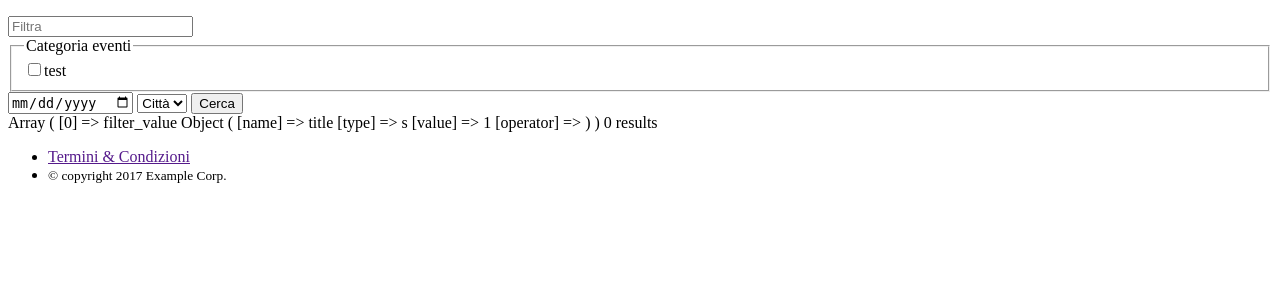
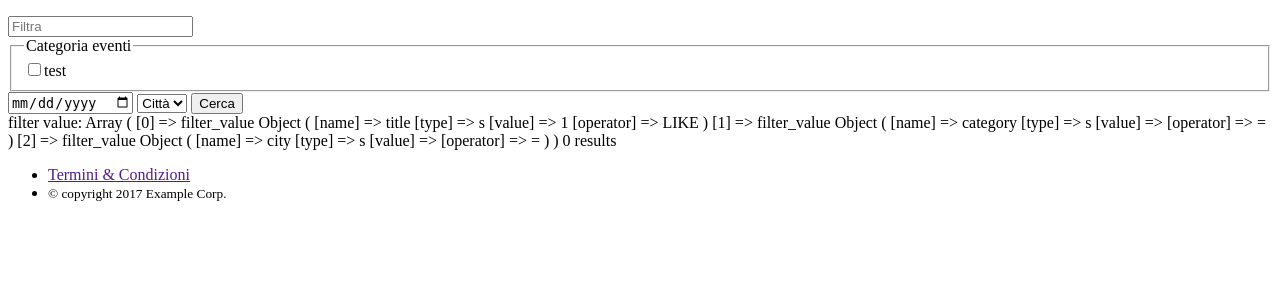
Before and after one commit to SalvatoreCognetta/BongoWebsite, a PHP site: page /search_page.php?title=1 in a window 1280 px wide. Shown: the part 157-457 px from the top of the page. Run offline with PHP 8.4, Linux system fonts and the light colour scheme; data that the repository does not hold is empty; some libraries are stand-ins or nearby versions.

Commit message:
Modificate funzioni utility e aggiornato il file sulle proprietà php utilizzate

```diff
--- a/php/query.php
+++ b/php/query.php
@@ -1,25 +1,13 @@
 <?php
-
-// 	The argument may be one of four types:
-
-// i - integer
-// d - double
-// s - string
-// b - BLOB
-
-// $a_param_type = array("s", "i", "d", "b");
-
-
+	function filter_query($params) {
 		$query = "
 			SELECT *
 			FROM evento
 		";
 
-	$params = array('title', 'category', 'date', 'city'); //Ho supposto che i name dei campi del filter-form siano corrispondenti ai nomi delle colonne della tabella nel db
-
 		$noValue = true;	// se non c'è nessuno valore nei filtri, cioè l'utente clicca 'Cerca' senza inserire nulla, la query non deve contenere nessun where.
 		$numParams = 0;
-	foreach ($params as $field) {
+		foreach ($params as $field => $value) {
 			if (!empty($_GET[$field])) { //La funzione empty() è essenzialmente equivalente a !isset($var)||$var==false. Controlla se la stringa è vuota, NULL, false, ecc.
 				if($noValue) {
 					$query .= "WHERE ";
@@ -29,13 +17,17 @@
 			}
 		}
 
+
+
 		$bind_param_args = array();
 		$bind_param_args[0] = "";
+
 		if(!$noValue){
-		foreach($params as $field) {
+
+			foreach($params as $field => $value) {
 				if(!empty($_GET[$field])){
 
-				$bind_param_args[0] .= "s";
+					$bind_param_args[0] .= $value;
 
 					if($field == "title") {
 						$param = "%{$_GET[$field]}%";
@@ -57,33 +49,18 @@
 				}
 			}
 		}
-	print_r($bind_param_args);
 
 		$query .= " ORDER BY date";
-	echo $query;
-
-	$stmt = $conn->prepare($query);
+		$ret = array($noValue, $query, $bind_param_args);
+		return $ret;
 
 
-
-	//La funzione bool mysqli_stmt::bind_result ( mixed &$var1 [, mixed &$... ] ) necessita di parametri riferimento
-	function refValues($arr){
-			$refs = array();
-			foreach($arr as $key => $value)
-				$refs[$key] = &$arr[$key];
-			return $refs;
 	}
 
-	if(!$noValue) {
-		call_user_func_array(array($stmt, "bind_param"), refValues($bind_param_args)); //Call di un metodo all'interndo di una classe: call_user_func(array('MyClass', 'myCallbackMethod'))
-		/*In programmazione, un callback (o, in italiano, richiamo) è, in genere, una funzione, o un "blocco di codice" che viene passata come parametro ad un'altra funzione. In particolare, quando ci si riferisce alla callback richiamata da una funzione, la callback viene passata come argomento ad un parametro della funzione chiamante. In questo modo la chiamante può realizzare un compito specifico (quello svolto dalla callback) che non è, molto spesso, noto al momento della scrittura del codice. */
-	}
-
-
-	//Eseguo la query
-	$stmt->execute();
-
-	$result = $stmt->get_result();
-
-
+// 	function refValues($arr){
+// 		$refs = array();
+// 		foreach($arr as $key => $value)
+// 			$refs[$key] = &$arr[$key];
+// 		return $refs;
+// }
 ?>
--- a/php/search_page.php
+++ b/php/search_page.php
@@ -102,32 +102,41 @@
 
 			<?php
 			require 'connection.php';
-			include 'test.php';
+			include 'query.php';
 			include 'utility.php';
 			$values = array_filter($_GET);
 
+			$filter_values	 = array();
+			$filter_values[] = new filter_value('title', 's', $_GET['title'], 'LIKE');
+			$filter_values[] = new filter_value('category', 's', $_GET['category'], '=');
+			$filter_values[] = new filter_value('city', 's', $_GET['city'], '=');
+			echo "filter value: ";
+			print_r($filter_values);
+			echo "\n";
+
 $arr = array();
 
-			foreach($values as $key => $value) {
-				$filter_item = new filter_value();
-				$filter_item->name = $key;
-				if($ret = det_param_type(gettype($value))) {
-					$filter_item->type = $ret;
-				} else {
-					//caso in cui il valore inserito non è un int, string o double
-				}
-				$filter_item->value = $value;
-				array_push($arr, $filter_item);
-			}
-			print_r($arr);
+			// foreach($values as $key => $value) {
+			// 	$filter_item 			= new filter_value();
+			// 	$filter_item->name 		= $key;
+			// 	if($ret = det_param_type(gettype($value))) {
+			// 		$filter_item->type 	= $ret;
+			// 	} else {
+			// 		//caso in cui il valore inserito non è un int, string o double
+			// 	}
+			// $filter_item->value 		= $value;
+			// 	// $filter_item->operator	= ;
+			// 	array_push($arr, $filter_item);
+			// }
+			// print_r($arr);
 
 
 
 
-			$text_filter			= new filter_value();
-			$text_filter->name		= "title";
-			$text_filter->type 		= "s";
-			$text_filter->operator 	= "LIKE";
+			// $text_filter			= new filter_value();
+			// $text_filter->name		= "title";
+			// $text_filter->type 		= "s";
+			// $text_filter->operator 	= "LIKE";
 
 			$params = array('title' => 's', 'category' => 's', 'date' => 's', 'city' => 's');
 			$res = filter_query($params);
--- a/php/utility.php
+++ b/php/utility.php
@@ -5,6 +5,13 @@
 		public $type;
 		public $value;
 		public $operator;
+
+		function __construct($name, $type, $value, $operator) {
+			$this->name		= $name;
+			$this->type 	= $type;
+			$this->value 	= $value;
+			$this->operator = $operator;
+		}
 	}
 
 
```
Also changed, not shown: php/Proprietà utilizzate.md (+12 -1 lines), php/queryTest.php (added, +89 -0 lines), php/test.php (deleted, +0 -66 lines). Lines whose indentation alone changed are shown as unchanged.
